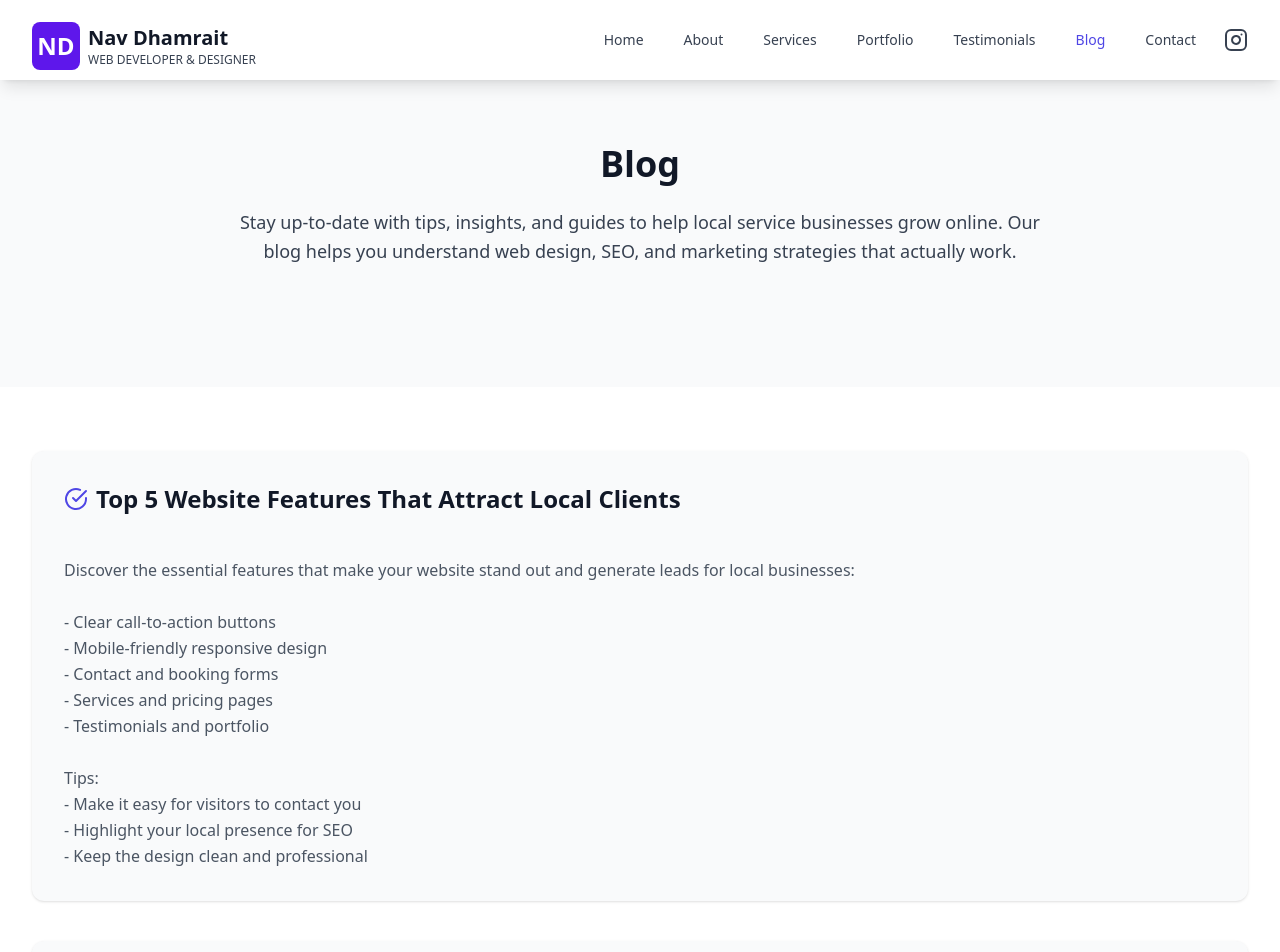
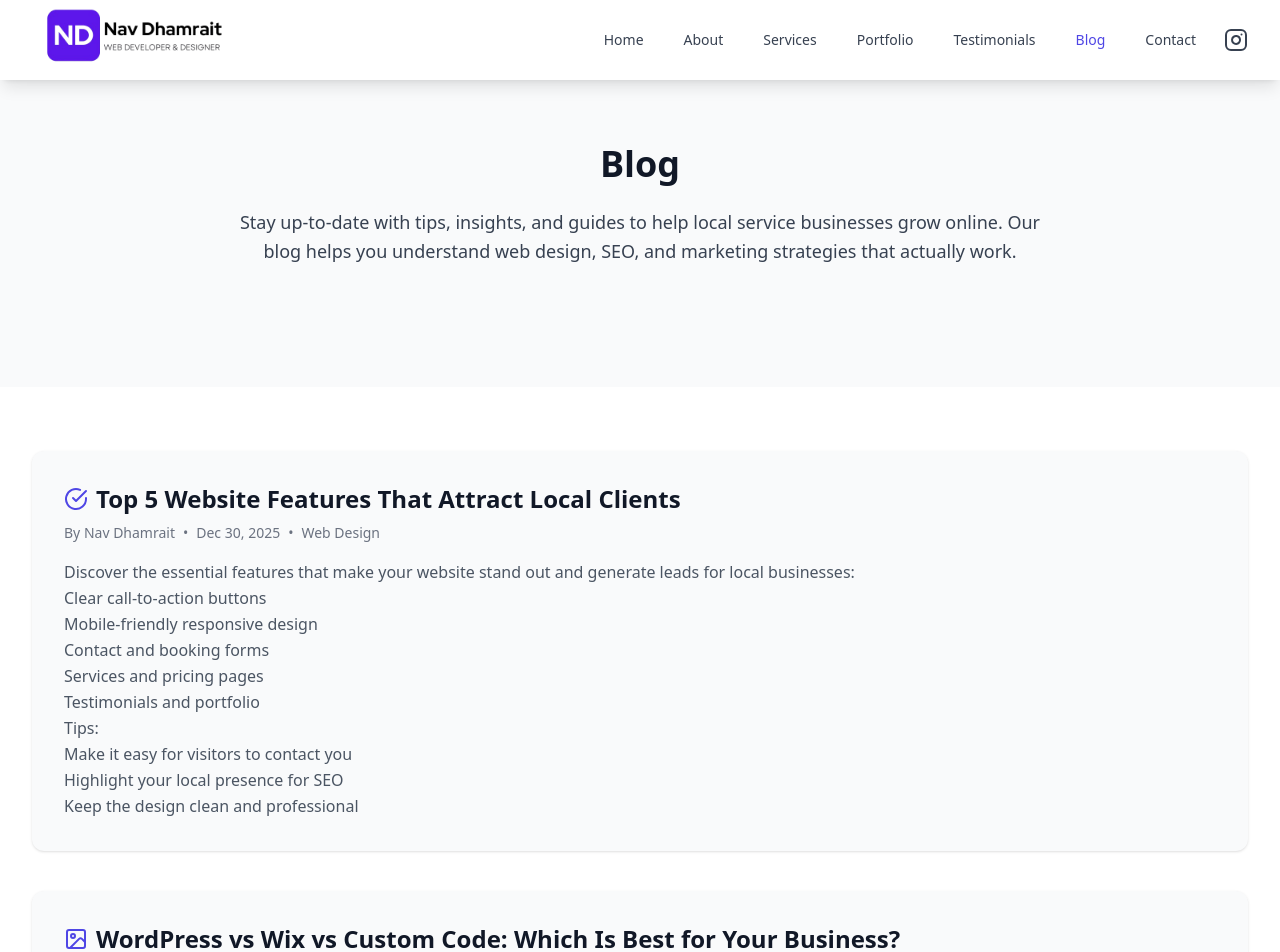
Before and after one commit to nav-commits/WebsiteBusiness, a React (Vite) app: page /blog in a window 1280 px wide. Shown: the top 952 px of the page. Built offline with nearby package versions, Linux system fonts and the light colour scheme.

Commit message:
fixed logo

```diff
--- a/package.json
+++ b/package.json
@@ -16,6 +16,7 @@
     "react": "^18.3.1",
     "react-dom": "^18.3.1",
     "react-hook-form": "^7.54.2",
+    "react-markdown": "^10.1.0",
     "react-router-dom": "^7.10.1",
     "react-slick": "^0.31.0",
     "slick-carousel": "^1.8.1"
--- a/src/components/Navbar.tsx
+++ b/src/components/Navbar.tsx
@@ -1,6 +1,6 @@
 import { useState } from "react";
 import { Link, useLocation } from "react-router-dom";
-import { Menu, X, Instagram } from "lucide-react"; // Import Instagram icon
+import { Menu, X, Instagram } from "lucide-react";
 
 const Navbar = () => {
   const [isOpen, setIsOpen] = useState(false);
@@ -11,7 +11,7 @@ const Navbar = () => {
     { name: "About", href: "/about" },
     { name: "Services", href: "/services" },
     { name: "Portfolio", href: "/portfolio" },
-    { name: "Testimonials", href: "/testimonials"},
+    { name: "Testimonials", href: "/testimonials" },
     { name: "Blog", href: "/blog" },
     { name: "Contact", href: "/contact" },
   ];
@@ -21,25 +21,28 @@ const Navbar = () => {
   return (
     <nav className="bg-white shadow-lg fixed w-full z-50">
       <div className="max-w-7xl mx-auto px-4 sm:px-6 lg:px-8">
-        <div className="flex justify-between h-20">
-          <div className="flex items-center">
-            <Link to="/" className="flex-shrink-0 flex items-center">
-              <div className="h-12 w-12 mt-3 flex items-center justify-center bg-[#5e17eb] text-white font-bold text-2xl rounded-lg">
-                ND
-              </div>
-              <div className="ml-2 mt-3 flex flex-col">
-                <span className="text-xl font-bold text-gray-900">
-                  Nav Dhamrait
-                </span>
-                <span className="text-xs text-gray-700">
-                  WEB DEVELOPER & DESIGNER
-                </span>
-              </div>
-            </Link>
-          </div>
+        <div className="flex justify-between items-center h-20">
+          {/* LOGO */}
+          <Link to="/" className="flex items-center flex-shrink-0">
+            {" "}
+            <img
 
-          {/* Desktop menu */}
-          <div className="hidden md:flex md:items-center md:space-x-4">
+             src="/logos/nav-logo.png"
+             alt="Nav Dhamrait"
+             className="
+               h-[120px]
+               md:h-[80px]
+               lg:h-[200px]
+               w-auto
+               object-contain
+             "
+           />
+
+
+          </Link>
+
+          {/* DESKTOP MENU */}
+          <div className="hidden md:flex items-center space-x-4">
             {navigation.map((item) => (
               <Link
                 key={item.name}
@@ -54,7 +57,7 @@ const Navbar = () => {
               </Link>
             ))}
 
-            {/* Instagram icon for desktop */}
+            {/* Instagram */}
             <a
               href="https://www.instagram.com/navdhamraitweb/"
               target="_blank"
@@ -65,8 +68,8 @@ const Navbar = () => {
             </a>
           </div>
 
-          {/* Mobile menu button */}
-          <div className="flex items-center md:hidden">
+          {/* MOBILE MENU BUTTON */}
+          <div className="md:hidden flex items-center">
             <button
               onClick={() => setIsOpen(!isOpen)}
               className="inline-flex items-center justify-center p-2 rounded-md text-gray-700 hover:text-indigo-600 focus:outline-none"
@@ -81,10 +84,10 @@ const Navbar = () => {
         </div>
       </div>
 
-      {/* Mobile menu */}
+      {/* MOBILE MENU */}
       {isOpen && (
-        <div className="md:hidden">
-          <div className="pt-2 pb-3 space-y-1">
+        <div className="md:hidden bg-white shadow">
+          <div className="pt-2 pb-4 space-y-1">
             {navigation.map((item) => (
               <Link
                 key={item.name}
@@ -93,19 +96,19 @@ const Navbar = () => {
                   isActive(item.href)
                     ? "bg-indigo-50 text-indigo-600"
                     : "text-gray-700 hover:bg-gray-50 hover:text-indigo-600"
-                } block px-3 py-2 text-base font-medium`}
+                } block px-4 py-2 text-base font-medium`}
                 onClick={() => setIsOpen(false)}
               >
                 {item.name}
               </Link>
             ))}
 
-            {/* Instagram icon for mobile */}
+            {/* Instagram mobile */}
             <a
               href="https://www.instagram.com/navdhamraitweb/"
               target="_blank"
               rel="noopener noreferrer"
-              className="text-gray-700 hover:text-indigo-600 block mt-6 ml-4 mx-auto"
+              className="flex pl-5 pt-4 text-gray-700 hover:text-indigo-600"
             >
               <Instagram className="h-6 w-6" />
             </a>
--- a/src/pages/Blog.tsx
+++ b/src/pages/Blog.tsx
@@ -1,5 +1,6 @@
 import { motion } from "framer-motion";
 import { Image, CheckCircle } from "lucide-react";
+import ReactMarkdown from "react-markdown";
 
 const blogPosts = [
   {
@@ -19,6 +20,9 @@ Tips:
 - Keep the design clean and professional
     `,
     icon: <CheckCircle className="h-6 w-6 text-indigo-600 mr-2" />,
+    author: "Nav Dhamrait",
+    date: "Dec 30, 2025",
+    category: "Web Design",
   },
   {
     title: "WordPress vs Wix vs Custom Code: Which Is Best for Your Business?",
@@ -35,6 +39,9 @@ Consider:
 - SEO & performance requirements
     `,
     icon: <Image className="h-6 w-6 text-indigo-600 mr-2" />,
+    author: "Nav Dhamrait",
+    date: "Dec 28, 2025",
+    category: "Platforms",
   },
   {
     title: "5 Things Every Local Service Website Must Have",
@@ -52,6 +59,9 @@ Extra tips:
 - Highlight local presence for SEO
     `,
     icon: <CheckCircle className="h-6 w-6 text-indigo-600 mr-2" />,
+    author: "Nav Dhamrait",
+    date: "Dec 25, 2025",
+    category: "Web Design",
   },
   {
     title: "How Long Does It Take to Build a Website in 2026?",
@@ -70,6 +80,9 @@ Tips:
 - Clear communication keeps timeline on track
     `,
     icon: <Image className="h-6 w-6 text-indigo-600 mr-2" />,
+    author: "Nav Dhamrait",
+    date: "Dec 20, 2025",
+    category: "Development",
   },
   {
     title: "SEO Basics for Small Business Owners",
@@ -88,6 +101,9 @@ Outcome:
 - Establish authority in your local market
     `,
     icon: <CheckCircle className="h-6 w-6 text-indigo-600 mr-2" />,
+    author: "Nav Dhamrait",
+    date: "Dec 18, 2025",
+    category: "SEO",
   },
 ];
 
@@ -140,14 +156,29 @@ const Blog = () => {
               variants={fadeInUp}
               transition={{ delay: index * 0.1 }}
             >
-              <div className="flex items-center mb-4">
+              <div className="flex items-center mb-2">
                 {post.icon}
                 <h3 className="text-2xl font-semibold text-gray-900">
                   {post.title}
                 </h3>
               </div>
-              <div className="text-gray-600 whitespace-pre-line leading-relaxed">
-                {post.content}
+
+              {/* Author, Date, Category */}
+              <div className="flex items-center text-gray-500 text-sm mb-4 space-x-2">
+                <span>By {post.author}</span>
+                <span>•</span>
+                <span>{post.date}</span>
+                {post.category && (
+                  <>
+                    <span>•</span>
+                    <span>{post.category}</span>
+                  </>
+                )}
+              </div>
+
+              {/* Content */}
+              <div className="text-gray-600 leading-relaxed">
+                <ReactMarkdown>{post.content}</ReactMarkdown>
               </div>
             </motion.div>
           ))}
```
Also changed, not shown: public/logos/nav-logo.png (added), 1 other file (tests, documents, lock files or other folders).
